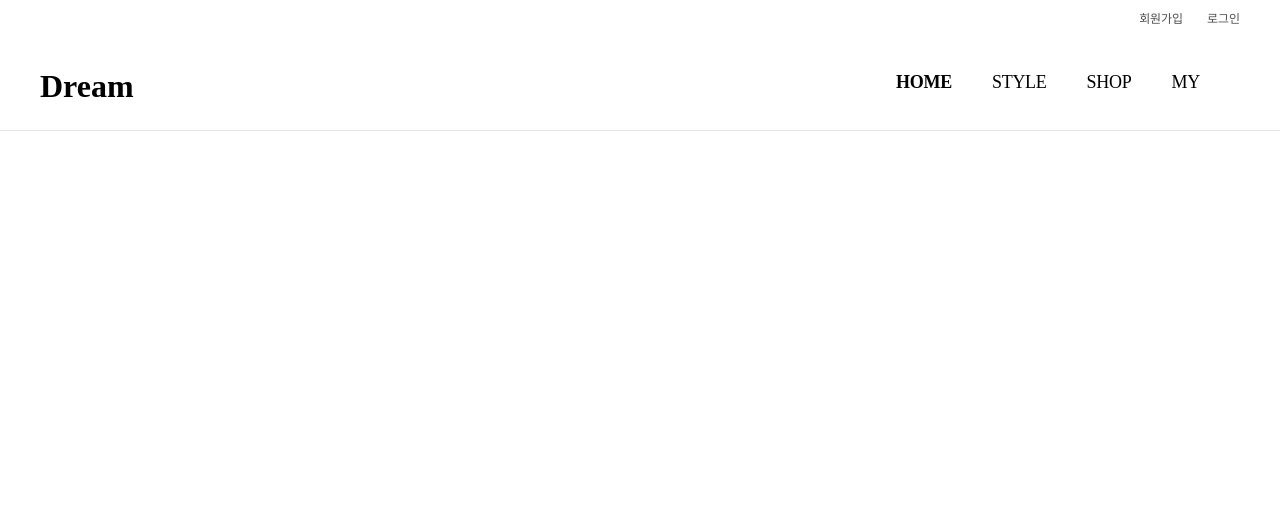
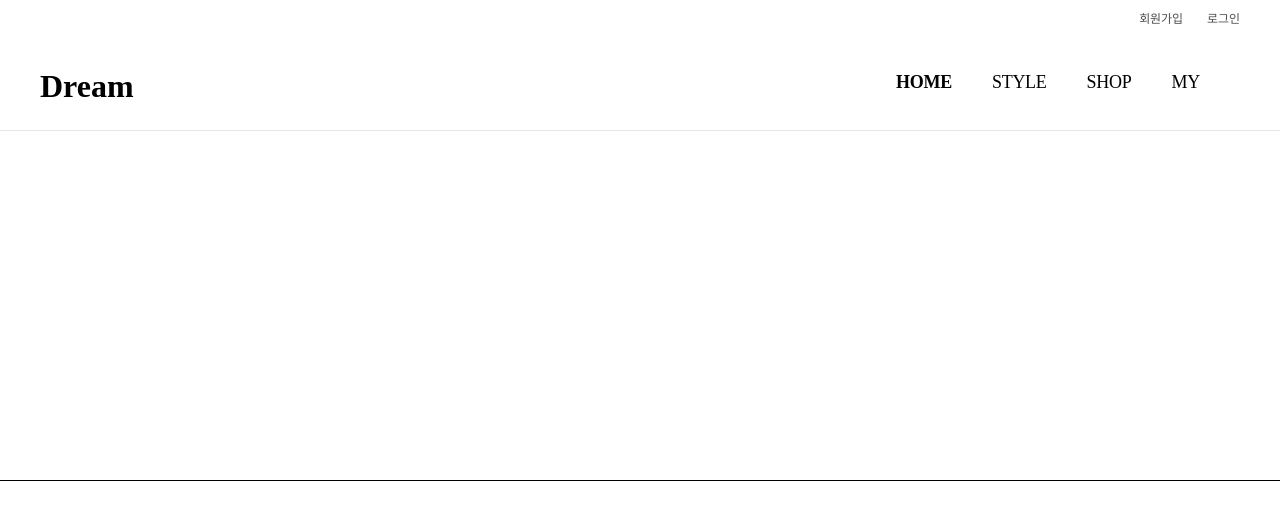
Before and after one commit to mnin97/Dream, a Next.js app: page / in a window 1280 px wide. Shown: the top 520 px of the page. Built offline with nearby package versions, Linux system fonts and the light colour scheme.

Commit message:
배너스타일

```diff
--- /dev/null
+++ b/app/banner/banner.style.js
@@ -0,0 +1,8 @@
+"use client";
+import { styled } from "styled-components";
+
+export const BannerSlide = styled.div`
+  width: 100%;
+  height: 480px;
+  border-bottom: 1px solid;
+`;
--- /dev/null
+++ b/app/banner/page.js
@@ -0,0 +1,5 @@
+import { BannerSlide } from "./banner.style";
+
+export default function Banner() {
+  return <BannerSlide></BannerSlide>;
+}
--- a/app/page.js
+++ b/app/page.js
@@ -1,5 +1,5 @@
-import Header from "./header/page";
+import Banner from "./banner/page";
 
 export default function Home() {
-  return <></>;
+  return <Banner></Banner>;
 }
--- a/package.json
+++ b/package.json
@@ -12,8 +12,10 @@
     "next": "13.4.1",
     "react": "18.2.0",
     "react-dom": "18.2.0",
+    "react-id-swiper": "^4.0.0",
     "reset-css": "^5.0.1",
     "resetcss": "^1.0.3",
-    "styled-components": "^6.0.0-rc.1"
+    "styled-components": "^6.0.0-rc.1",
+    "swiper": "^9.3.1"
   }
 }
```
Also changed, not shown: 1 other file (tests, documents, lock files or other folders).
